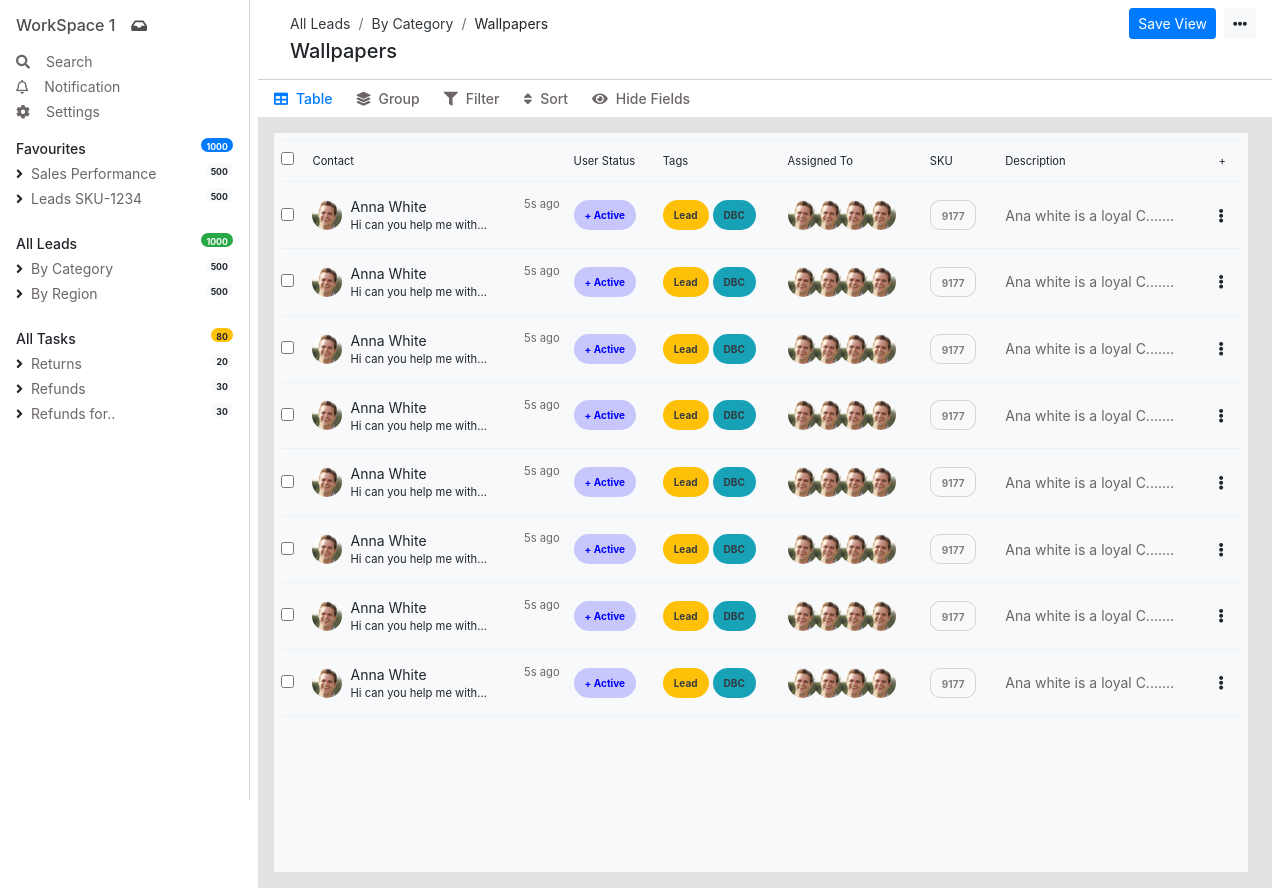
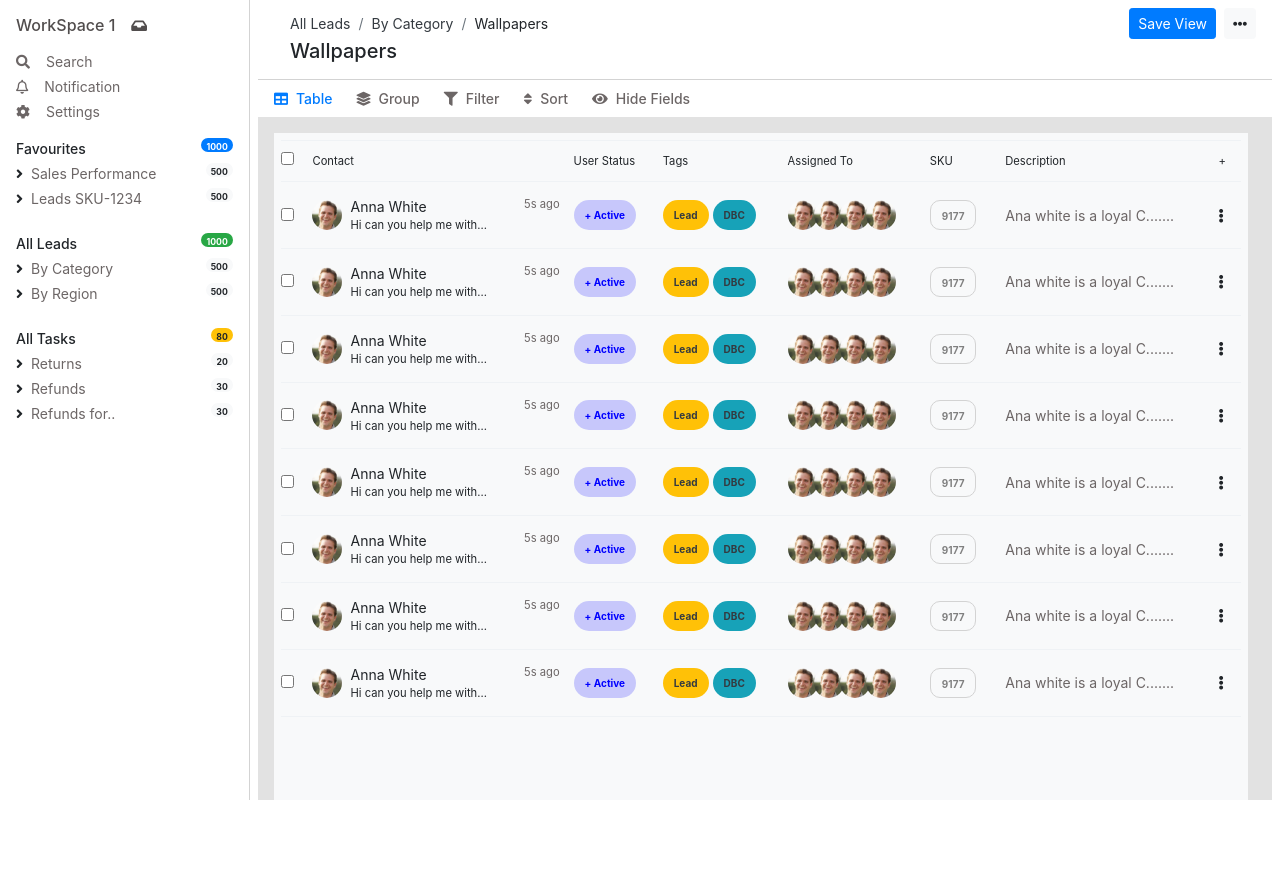
Before and after one commit to tanmaykaushik451/hcinbox, a React (Create React App) app: page / in a window 1280 px wide. After the commit the page ends 800 px from the top, so only its background shows below. Built offline with nearby package versions, Linux system fonts and the light colour scheme.

Commit message:
overflow

```diff
--- a/src/App.css
+++ b/src/App.css
@@ -6,3 +6,7 @@
   body{
     font-size: 14px;
   }
+
+  .flow-auto{
+    overflow: auto;
+  }
--- a/src/App.js
+++ b/src/App.js
@@ -16,7 +16,7 @@ function App() {
   return (
     <div className="wrapper">
       <Sidebar open={open} />
-      <div className="px-2 w-100">
+      <div className="px-2 w-100 flow-auto">
         <Navigation open={open} toggleMenu={toggleMenu} />
         <Home />
       </div>
--- a/src/pages/Home/components/Table/Table.js
+++ b/src/pages/Home/components/Table/Table.js
@@ -39,8 +39,8 @@ const Table = () => {
     const { getTableProps, getTableBodyProps, headerGroups, rows, page, nextPage, previousPage, pageOptions, state, canNextPage, canPreviousPage, prepareRow, gotoPage, pageCount, setPageSize, selectedFlatRows } = tableInstance
 
     return (
-        <div className="table-container p-3 pr-4 h-100">
-            <div className="bg-light h-100">
+        <div className="table-container p-3 pr-4 h-100 flow-auto">
+            <div className="bg-light h-100 flow-auto">
                 <div className="Table">
                     <div className="Table__table">
                         <table {...getTableProps()} style={{ width: "100%" }}>
```
